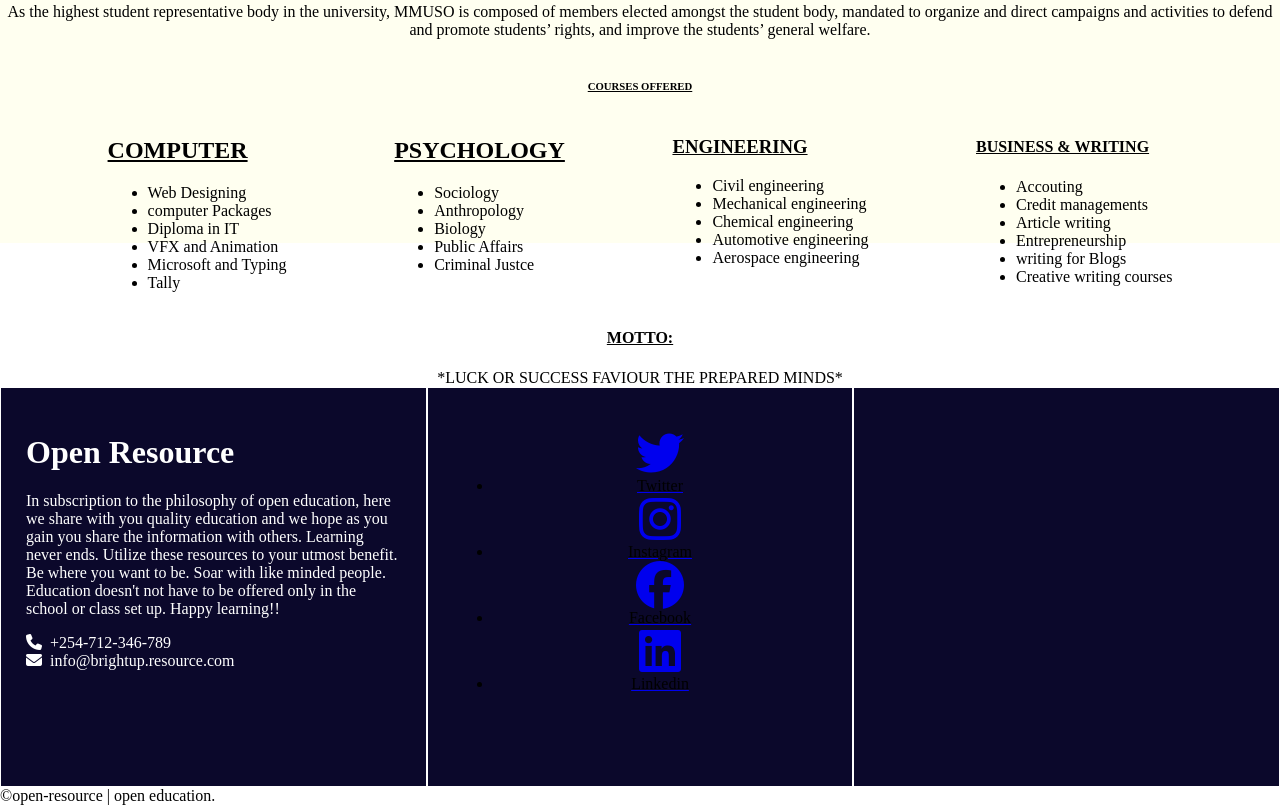
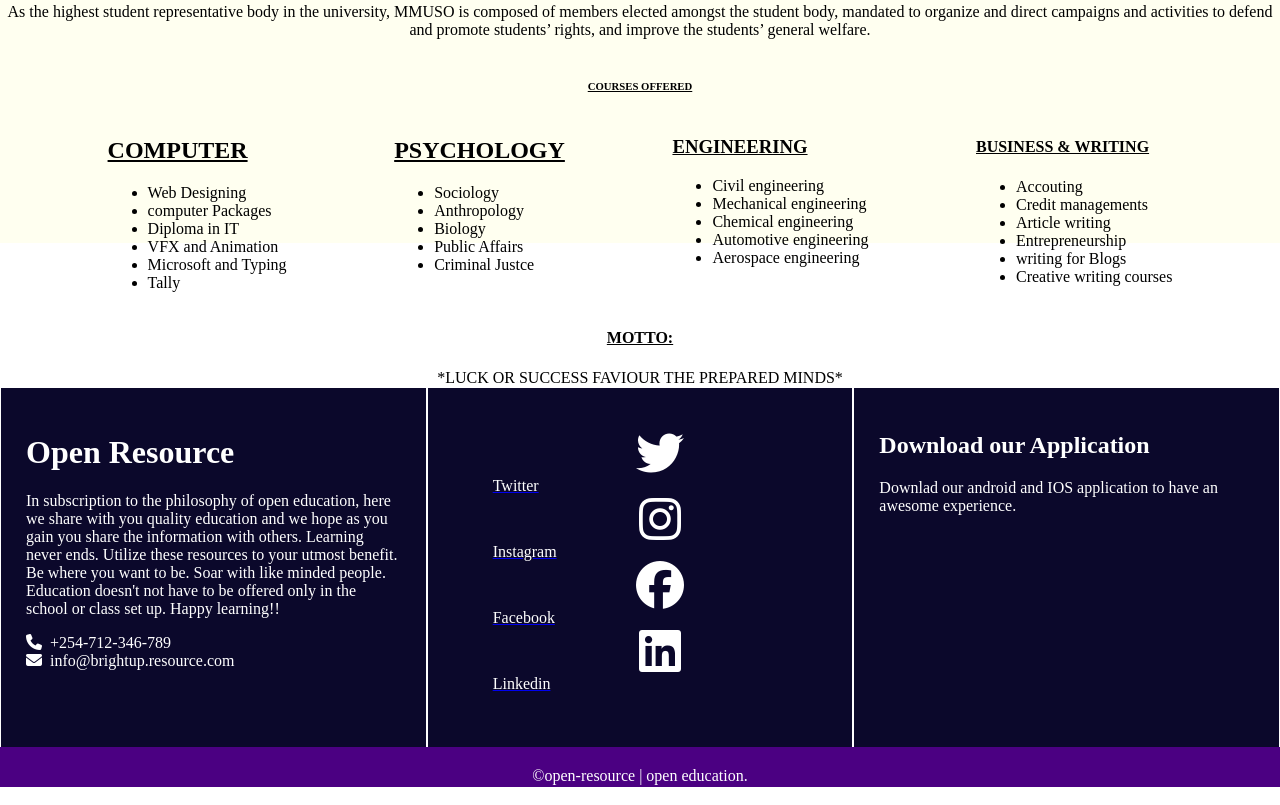
Before and after one commit to Barnabas27/Open-resource, a plain HTML site: page about.html in a window 1280 px wide. Shown: the part 557-1362 px from the top of the page. Drawn offline with Linux system fonts and the light colour scheme.

Commit message:
add about page

```diff
--- a/service.css
+++ b/about.css
@@ -39,36 +39,7 @@ html, body {
     .container {
     min-height: 100%;
     }
-    /*Footer*/
-    .footer {
-    background-color:#0B082B;
-    color:white;
-    height:400px;
-    position: relative;
-    }
 
-    .footer .footer-bottom {
-    background-color: indigo;
-    height: 50px;
-    width:100%;
-    text-align:center;
-    position: absolute;
-    bottom:0px;
-    left: 0px;
-    padding-top: 20px;
-    }
-    .footer .footer-content {
-    height: 400px;
-    display:flex;
-    }
-    .footer .footer-content .footer-section {
-    flex: 1;
-    padding: 25px;
-    border: 1px solid white;
-    }
-    .footer .socials {
-    color:white;
-    }
     .container,h5{
         text-align: center;
     }
@@ -90,3 +61,43 @@ justify-content: space-evenly;
 body{
     background-color: ivory;
 }
+
+/*Footer*/
+.footer {
+    background-color:#0B082B;
+    color:white;
+
+    position: relative;
+    left:0;
+    bottom:0;
+    right:0;
+    }
+
+    .footer .footer-bottom {
+    background-color: indigo;
+    height: 20px;
+    width:100%;
+    text-align:center;
+    position: absolute;
+    bottom:0px;
+    left: 0px;
+    padding-top: 20px;
+    }
+    .footer .footer-content {
+    height: 400px;
+    display:flex;
+    }
+    .footer .footer-content .footer-section {
+    flex: 1;
+    padding: 25px;
+    border: 1px solid white;
+    }
+    .footer .socials i {
+    color:white;
+
+    }
+    .footer li {
+        color:white;
+        display:flex;
+        align-items: center;
+    }
--- a/service.html
+++ b/about.html
@@ -4,14 +4,14 @@
     <meta charset="UTF-8">
     <meta name="viewport" content="width=, initial-scale=1.0">
     <title>Document</title>
-    <link rel="stylesheet" href="service.css">
+    <link rel="stylesheet" href="about.css">
     <script src="https://kit.fontawesome.com/c939d0e917.js"></script>
 </head>
 <body>
     <!--Header-->
     <header>
     <div class="page-title">
-        <h1>Bright up</h1>
+        <h1><b><u>BRIGHT UP</u></b></h1>
     <div class="navigation">
         <ul class="nav_links">
             <li><a href="Home.html">Home</a></li>
@@ -88,14 +88,18 @@
     <h4><b><u>MOTTO:</u></b></h4>
      <h0></h0>*LUCK OR SUCCESS FAVIOUR THE PREPARED MINDS*</h0>
     </div>
+
+     <!--footer-->
      <div class="footer">
         <div class="footer-content">
 
             <div class="footer-section about">
                 <h1 class="open-resources"><span>Open Resource</span></h1>
                 <p>
-             In subscription to the philosophy of open education, here we share with you quality education and we hope as you gain you share the information with others.
-             Learning never ends. Utilize these resources to your utmost benefit. Be where you want to be. Soar with like minded people.
+                    In subscription to the philosophy of open education, here we share with you quality education and we
+                    hope as you gain you share the information with others.
+                    Learning never ends. Utilize these resources to your utmost benefit. Be where you want to be. Soar
+                    with like minded people.
                     Education doesn't not have to be offered only in the school or class set up. Happy learning!!
                 </p>
                 <div class="contact">
@@ -104,23 +108,35 @@
                     <span><i class="fas fa-envelope"></i>&nbsp; info@brightup.resource.com</span>
                 </div>
             </div>
-     <div class="footer-section socials">
+            <div class="footer-section ">
                 <div class="socials">
                     <ul>
-         <a href="#"><i class="fab fa-twitter fa-3x"></i><li>Twitter</li></a>
-         <a href="#"><i class="fab fa-instagram fa-3x"></i><li>Instagram</li></a>
-         <a href="#"><i class="fab fa-facebook fa-3x"></i><li>Facebook</li></a>
-         <a href="#"><i class="fab fa-linkedin fa-3x"></i><li>Linkedin</li></a>
+                        <a href="#"><i class="fab fa-twitter fa-3x"></i>
+                            <li>Twitter</li>
+                        </a>
+                        <a href="#"><i class="fab fa-instagram fa-3x"></i>
+                            <li>Instagram</li>
+                        </a>
+                        <a href="#"><i class="fab fa-facebook fa-3x"></i>
+                            <li>Facebook</li>
+                        </a>
+                        <a href="#"><i class="fab fa-linkedin fa-3x"></i>
+                            <li>Linkedin</li>
+                        </a>
                     </ul>
                 </div>
             </div>
-     <div class="footer-section buttons"></div>
+            <div class="footer-section buttons">
+                <h2>Download our Application</h2>
+                <p>Downlad our android and IOS application to have an awesome experience.</p>
+
+            </div>
+        </div>
+        <div class="footer-bottom">
+            &copy;open-resource | open education.
         </div>
 
     </div>
 
-    <div class="footer-bottom">
-        &copy;open-resource | open education.
-    </div>
 </body>
 </html>
```
Lines whose indentation alone changed are shown as unchanged.
